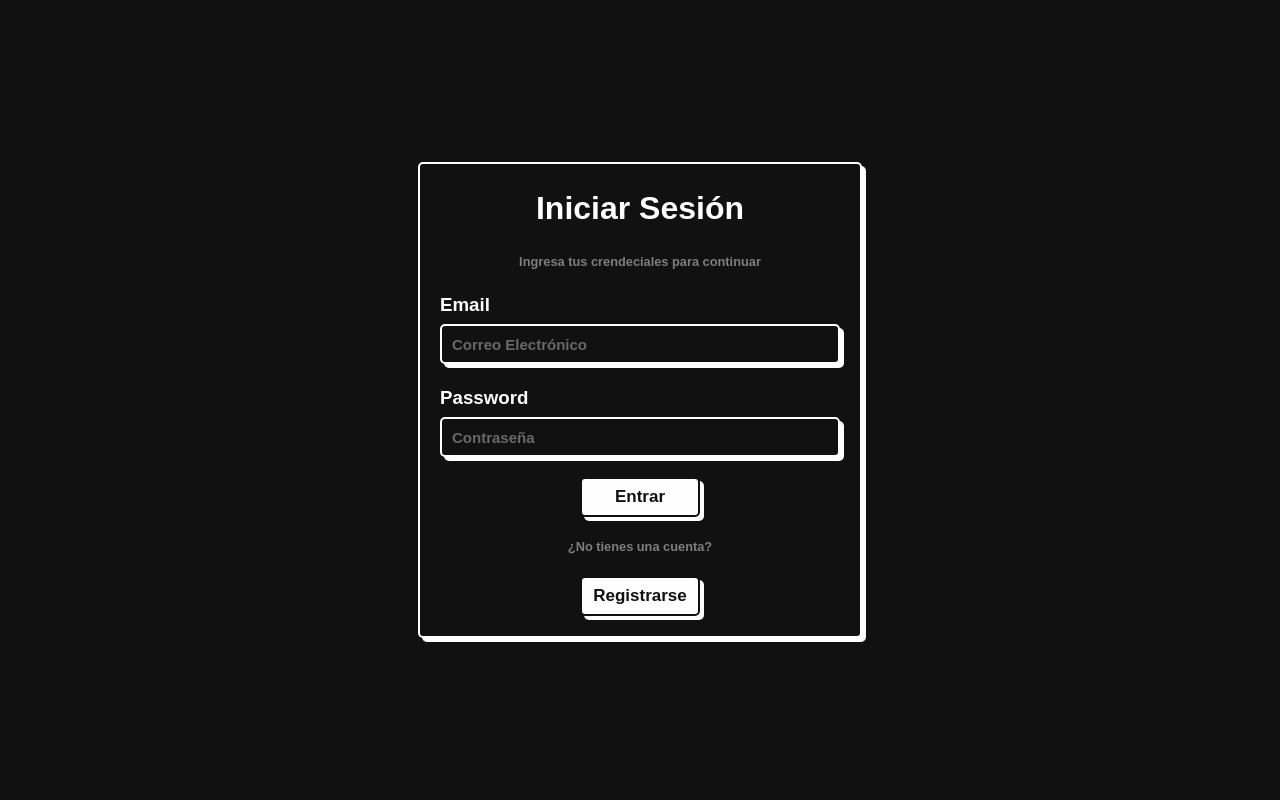
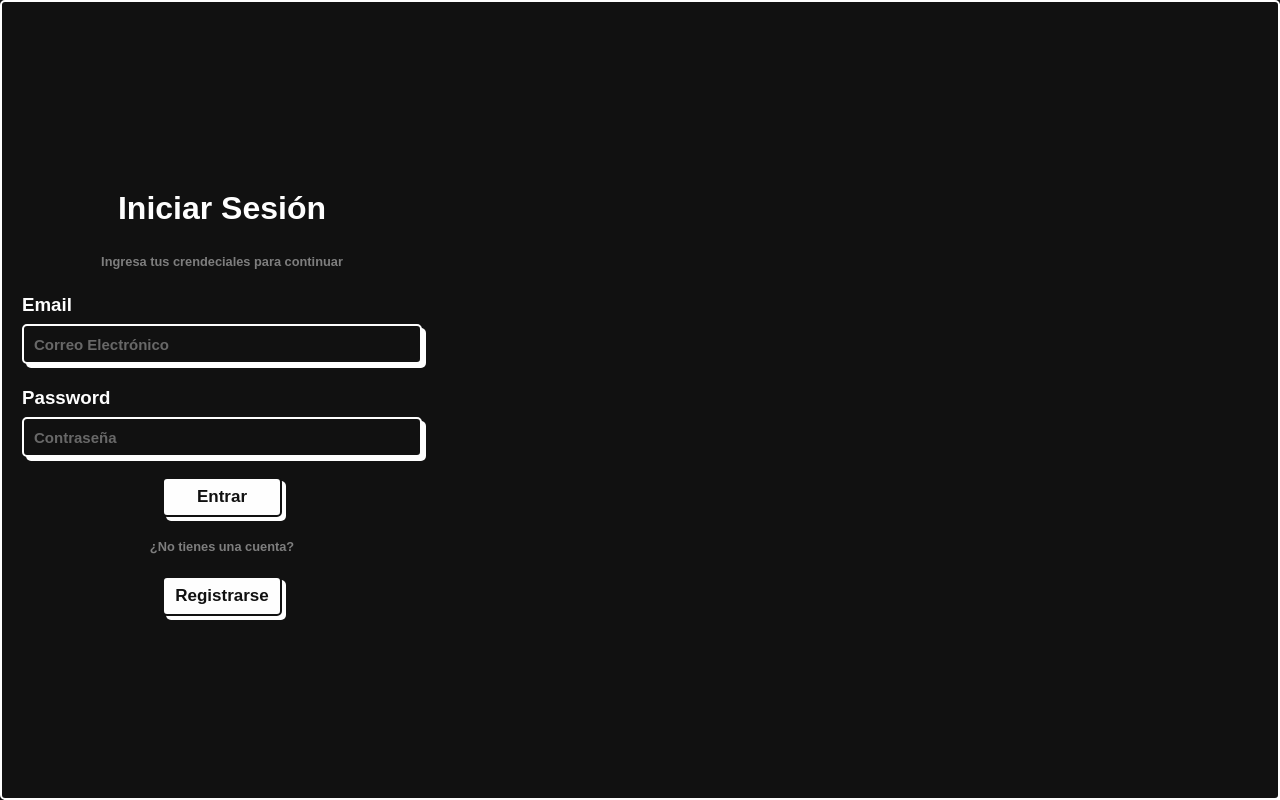
Before and after one commit to VGMil/Reactify, a PHP site: page / in a window 1280 px wide. Run offline with PHP 8.4, Linux system fonts and the light colour scheme.

Commit message:
🐛 fix(ui): Arreglar los estilos de Card - Ahora card adapta sus dimensiones al componente padre. - Se habia omitido un `<` en la implementacion que afectaba al diseño en general.

```diff
--- a/src/components/ui/Card/Card.css
+++ b/src/components/ui/Card/Card.css
@@ -9,4 +9,6 @@
     border-radius: 5px;
     border: 2px solid var(--main-color);
     box-shadow: 4px 4px var(--main-color);
+    width: 100%;
+    height: 100%
 }
--- a/src/components/ui/Card/Card.php
+++ b/src/components/ui/Card/Card.php
@@ -10,4 +10,4 @@
             echo $children;
         }
         ?>
-</div
+</div>
```
